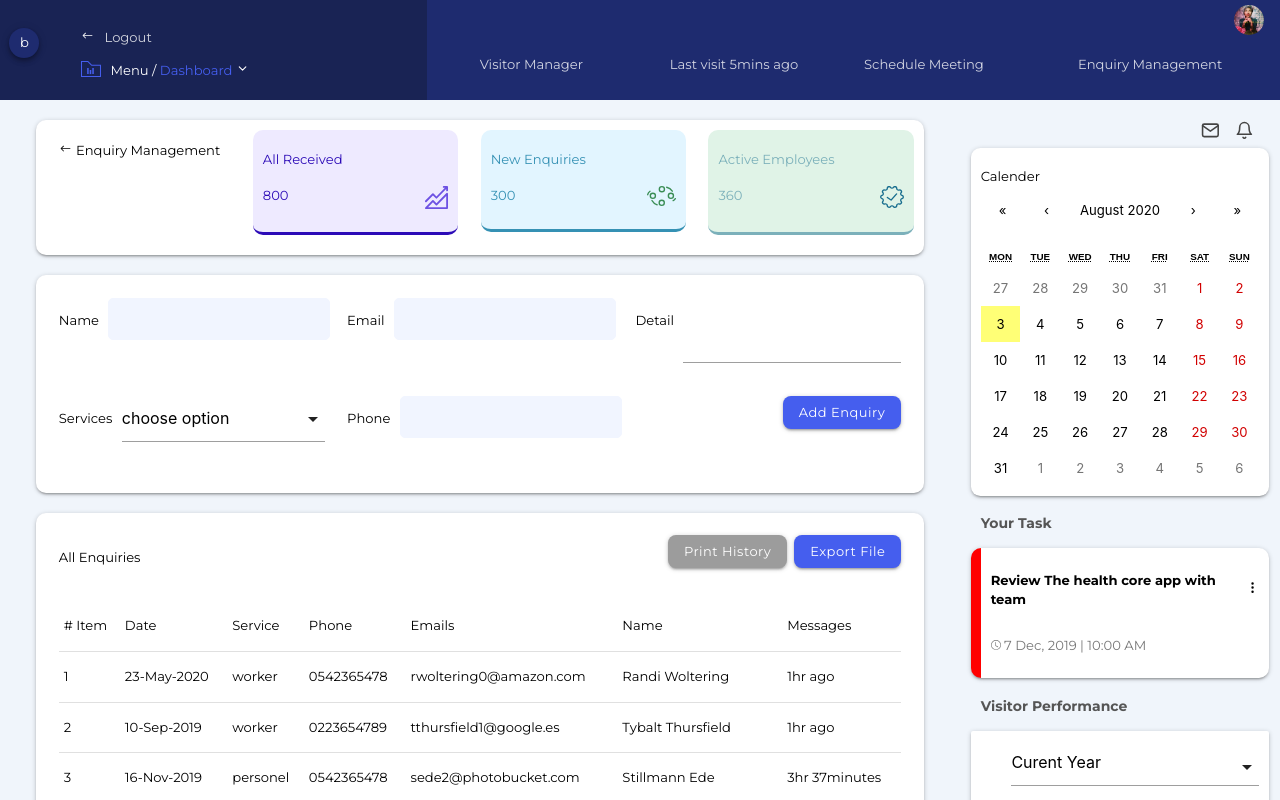
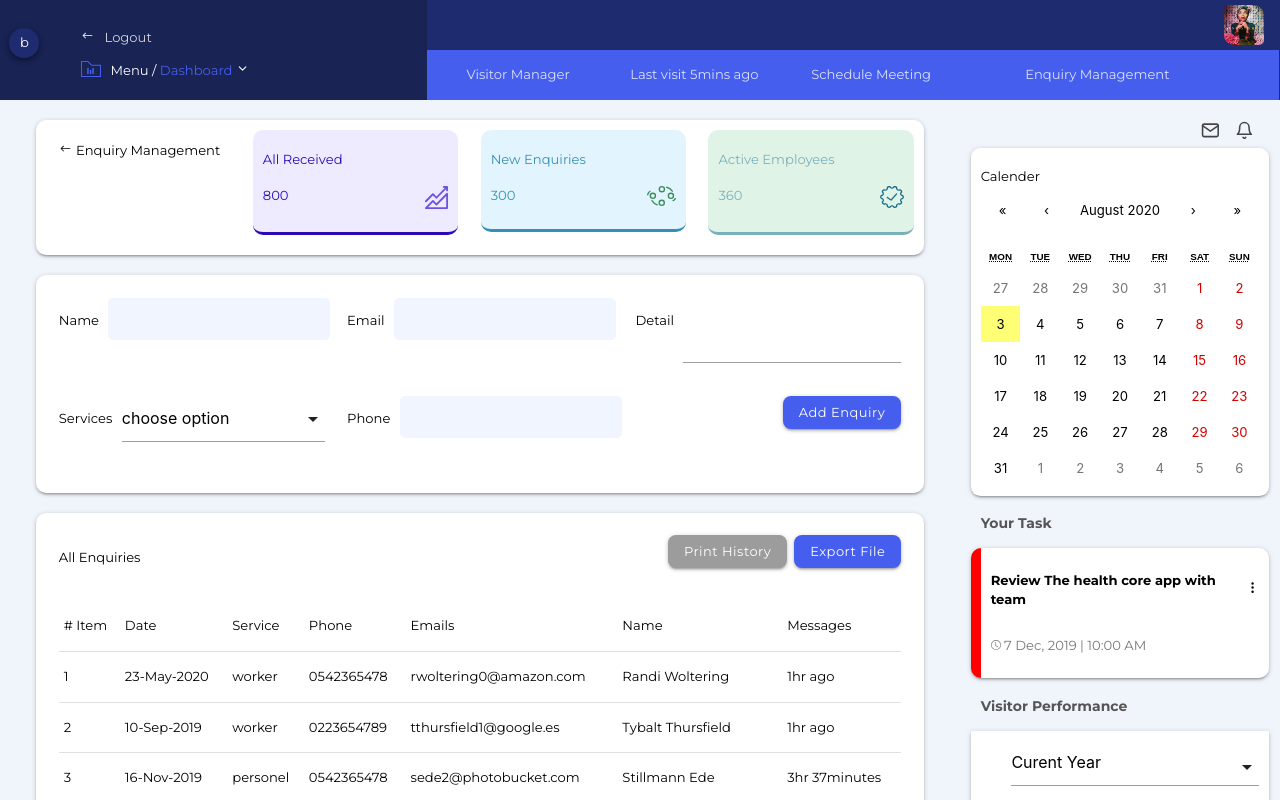
Before and after one commit to danielkpodo/webber-test, a React (Create React App) app: page / in a window 1280 px wide. Shown: the top 800 px of the page. Built offline with nearby package versions, Linux system fonts and the light colour scheme.

Commit message:
fix header color

```diff
--- a/src/components/table/Table.js
+++ b/src/components/table/Table.js
@@ -14,7 +14,7 @@ const Table = () => {
       style={{ marginTop: "20px" }}
     >
       <TableHeader />
-      <table className="table highlight responsive-table">
+      <table className="highlight responsive-table">
         <thead>
           <tr>
             <th># Item</th>
@@ -29,7 +29,7 @@ const Table = () => {
         <tbody>{personnels}</tbody>
       </table>
       <div className="row">
-        <div className="col l12 pager">
+        <div className="col s12 m12 l12 pager">
           <Pagination />
         </div>
       </div>
--- a/src/containers/App.css
+++ b/src/containers/App.css
@@ -16,10 +16,10 @@
   height: 100px;
 }
 .main-header .right-header .user-tasks {
-  background: #1e2b6f;
+  background: #455eee;
   margin-left: -11px;
   margin-right: -10px;
-  height: 59.5px;
+  height: 50px;
 }
 
 .logout {
@@ -56,9 +56,11 @@
   justify-content: space-between;
 }
 .profile-header .profile {
-  width: 40px;
-  padding: 2px;
+  width: 50px;
   padding: 5px;
+}
+.profile-header .profile .profile-img {
+  border-radius: 5px 10px;
 }
 
 .navlinks {
@@ -68,6 +70,8 @@
 .manager {
   display: flex;
   justify-content: space-around;
+  max-width: 25rem;
+  height: 45px;
 }
 .manager a {
   color: #fff;
--- a/src/containers/scss/partials/_main-header.scss
+++ b/src/containers/scss/partials/_main-header.scss
@@ -18,10 +18,10 @@
     height: 100px;
 
     .user-tasks {
-      background: $dark-blue;
+      background: $light-blue;
       margin-left: -11px;
       margin-right: -10px;
-      height: 59.5px;
+      height: 50px;
     }
   }
 }
@@ -59,9 +59,11 @@
   display: flex;
   justify-content: space-between;
   .profile {
-    width: 40px;
-    padding: 2px;
+    width: 50px;
     padding: 5px;
+    .profile-img {
+      border-radius: 5px 10px;
+    }
   }
 }
 
@@ -72,6 +74,9 @@
 .manager {
   display: flex;
   justify-content: space-around;
+  max-width: 25rem;
+  height: 45px;
+
   a {
     color: #fff;
     opacity: 0.8;
```
Also changed, not shown: 1 other file (tests, documents, lock files or other folders).
